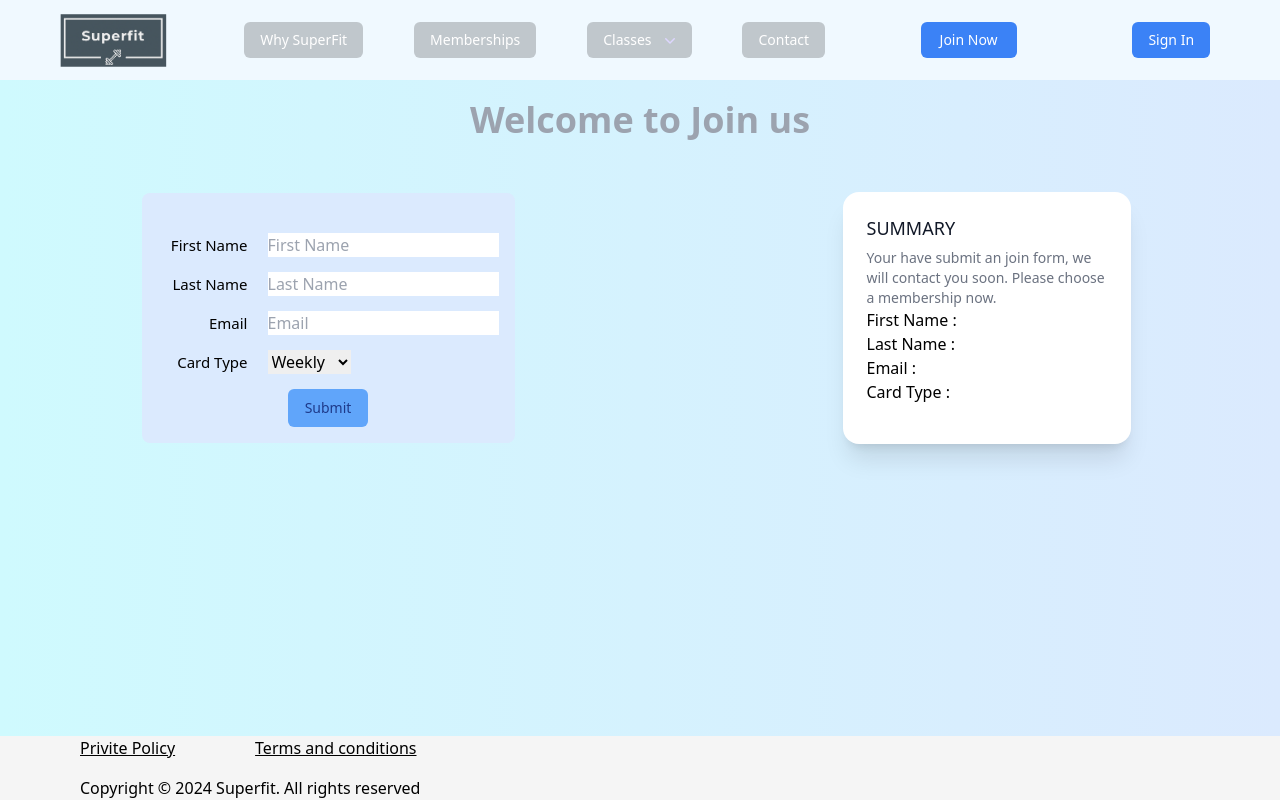
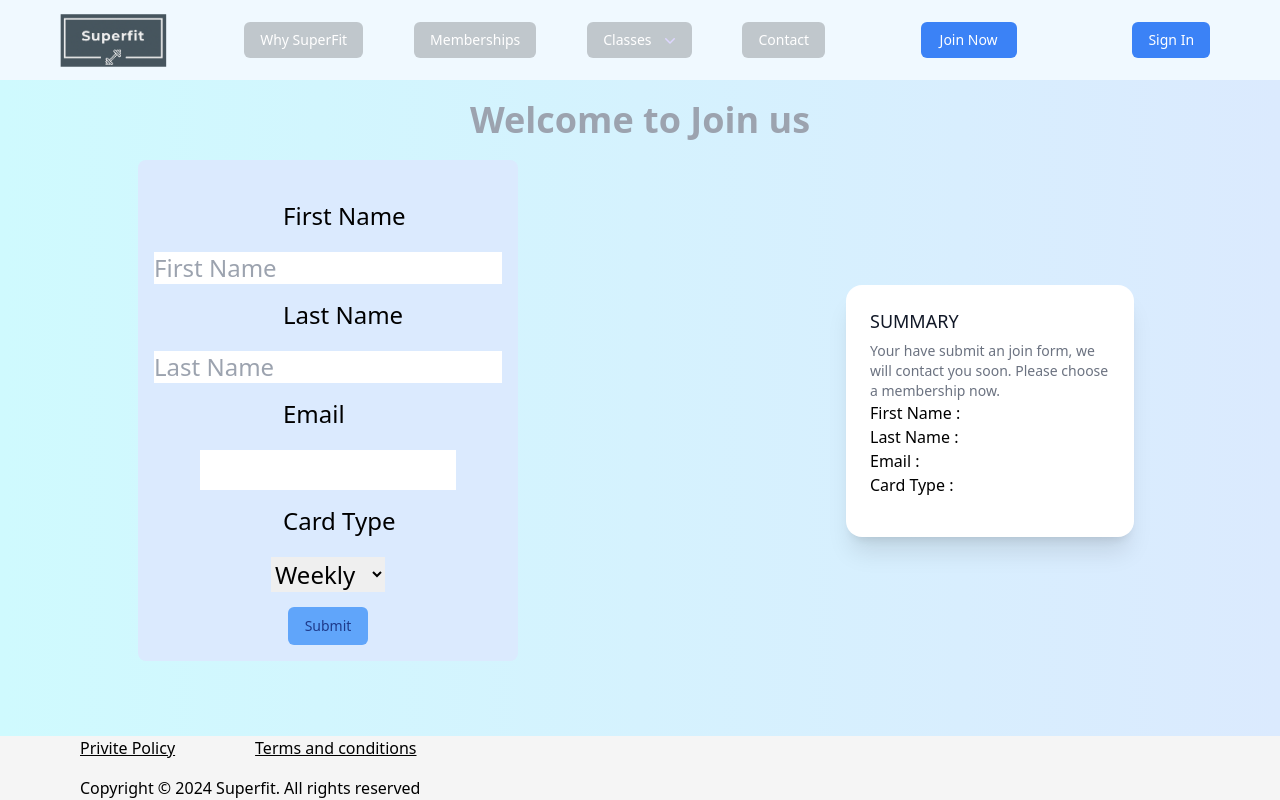
Before and after one commit to silviaxieyy/gareactfinalproject, a Next.js app: page /join-now in a window 1280 px wide. Built offline with nearby package versions, Linux system fonts and the light colour scheme; no server answers.

Commit message:
set up OAuth email on Join-now and book class page, send to EMailJS

```diff
--- a/components/Btn.js
+++ b/components/Btn.js
@@ -15,7 +15,7 @@ export default function Btn({session}) {
           >
             Sign Out
           </button>
-          <div className="px-2 " >
+          <div className="px-2 w-24 " >
             <img
             src={session.user.image}
             alt="User Image"
--- a/components/TimetableTab.js
+++ b/components/TimetableTab.js
@@ -1,11 +1,14 @@
-import React, { useState, useRef } from 'react';
+import React, { useRef } from 'react';
 import DatePicker from 'react-datepicker';
 import 'react-datepicker/dist/react-datepicker.css';
 import { useForm } from 'react-hook-form'
 import emailjs from '@emailjs/browser';
+import { useSession} from "next-auth/react"
 
 const TimetableTab = () => {
   const currentDate = new Date();
+  const { data: session } = useSession()
+
 
   const {
     register,
@@ -23,7 +26,12 @@ const TimetableTab = () => {
   }
 
 
-  const onSubmit = (e) => {
+  const onSubmit = (data) => {
+    data.email = session.user.email;
+    data.name = session.user.name;
+    console.log(data.email)
+    console.log(data.name)
+    console.log(classForm.current)
 
     emailjs.sendForm('service_1sf9wj1', 'template_s267ry5', classForm.current, 'Rl-c-JtkBhUn5hgG_')
     .then((result) => {
@@ -41,9 +49,12 @@ const TimetableTab = () => {
         ref={classForm}
         onSubmit={handleSubmit(onSubmit)}
       >
-        <div className='mt-4'>
-          <label className='mr-6'>Class:</label>
-          <select {...register('class', {required: true})}>
+        <div className='flex flex-col mt-4'>
+          <label className='flex mr-6 my-4 text-xl'>Class:</label>
+          <select
+            {...register('class', {required: true})}
+            className='w-64 min-h-10 text-xl'
+          >
             <option value="" className='text-center'>-- Select a Class --</option>
             <option value="Yoga" className='text-center'>Yoga</option>
             <option value="Pilates" className='text-center'>Pilates</option>
@@ -51,9 +62,12 @@ const TimetableTab = () => {
             <option value="Bike" className='text-center'>Bike</option>
           </select>
         </div>
-        <div className='mt-4'>
-          <label className='mr-6'>Teacher:</label>
-          <select {...register('teacher', {required: true})}>
+        <div className='flex flex-col mt-4'>
+          <label className='flex mr-6 my-4 text-xl'>Teacher:</label>
+          <select
+            {...register('teacher', {required: true})}
+            className='w-64 min-h-10 text-xl'
+          >
             <option value="">- Select a Teacher -</option>
             <option value="Alice" className='text-center'>Alice</option>
             <option value="Judy" className='text-center'>Judy</option>
@@ -61,11 +75,11 @@ const TimetableTab = () => {
             <option value="Michael" className='text-center'>Michael</option>
           </select>
         </div>
-        <div className='mt-4'>
-          <label className="text-violet11 w-[90px] text-right text-[15px] mr-6">Date:</label>
+        <div className='flex flex-col mt-2'>
+          <label className="flex mr-6 my-4 text-xl">Date:</label>
           <DatePicker
             selected={watch('date')}
-            className='text-center'
+            className='w-64 min-h-10 text-xl text-center'
             {...register('date', { required: true })}
             onChange={handleDateChange}
             minDate={currentDate}
@@ -73,18 +87,50 @@ const TimetableTab = () => {
             required
           />
         </div>
-        <div className='mt-4'>
-          <label>Time:</label>
+        <div className='flex flex-col'>
+          <label className='flex mr-6 my-4 text-xl'>Time:</label>
           <input
             type="time"
-            className='ml-5 text-center'
+            className='w-64 min-h-10 text-xl text-center'
             {...register('time', {required: true})}
           />
         </div>
-        <div className='flex justify-between mt-4'>
+        <div className='flex flex-col mt-2'>
+          <label className='flex mr-6 my-4 text-xl'>Email:</label>
+          {session ?
+            <input
+              type='email'
+              className='w-64 min-h-10 text-xl text-center'
+              defaultValue={session.user.email}
+              {...register('email', {required: true})}
+            />
+            : <input
+                type='email'
+                className='w-64 min-h-10 text-xl text-center'
+                {...register('email', {required: true})}
+              />
+          }
+        </div>
+        <div className='flex flex-col mt-2'>
+          <label className='flex mr-6 my-4 text-xl'>User Name:</label>
+          {session ?
+            <input
+              type='text'
+              className='w-64 min-h-10 text-xl text-center'
+              defaultValue={session.user.name}
+              {...register('name', {required: true})}
+            />
+            : <input
+                type='text'
+                className='w-64 min-h-10 text-xl text-center'
+                {...register('name', {required: true})}
+              />
+          }
+        </div>
+        <div className='flex justify-between mt-6'>
           <div></div>
           <button type="submit"
-            className="border border-solid rounded-xl w-24 bg-sky-100"
+            className="border border-solid rounded-xl w-24 min-h-10 bg-sky-400"
           >
             Submit
           </button>
--- a/package.json
+++ b/package.json
@@ -15,6 +15,7 @@
     "@hookform/resolvers": "^3.3.4",
     "date-fns": "^3.0.2-rc.1",
     "next": "14.1.4",
+    "next-auth": "^4.24.7",
     "react": "^18",
     "react-datepicker": "^6.6.0",
     "react-dom": "^18",
--- a/pages/classes/timetable/index.js
+++ b/pages/classes/timetable/index.js
@@ -13,23 +13,23 @@ const Timetable = () => {
               <img
                 src="https://cdn.pixabay.com/photo/2017/01/20/11/44/yoga-1994667_1280.jpg"
                 alt="YOGA class"
-                className="bg-cover w-1/4 mt-4 px-5"
+                className="bg-cover w-1/5 mt-4 px-5"
               />
 
               <img
                 src="https://cdn.pixabay.com/photo/2017/01/03/07/52/weights-1948813_1280.jpg"
                 alt="Pilates"
-                className="bg-cover w-1/4 mt-4 px-5"
+                className="bg-cover w-1/5 mt-4 px-5"
               />
               <img
                 src="https://cdn.pixabay.com/photo/2018/04/04/16/45/kettlebell-3290303_960_720.jpg"
                 alt="HIIT"
-                className="bg-cover w-1/4 mt-4 px-5"
+                className="bg-cover w-1/5 mt-4 px-5"
               />
               <img
                 src="https://cdn.pixabay.com/photo/2016/05/14/03/24/girl-in-the-gym-1391368_1280.jpg"
                 alt="CYCLING"
-                className="bg-cover w-1/4 mt-4 px-5"
+                className="bg-cover w-1/5 mt-4 px-5"
               />
             </div>
           </div>
--- a/pages/join-now/index.js
+++ b/pages/join-now/index.js
@@ -3,6 +3,7 @@ import { useForm, watch } from 'react-hook-form';
 import DashboardLayout from '../../components/Layout';
 import Comfirm from '../../components/Comfirm';
 import emailjs from '@emailjs/browser';
+import { useSession } from "next-auth/react"
 
 const JoinNowForm = () => {
   const {
@@ -13,6 +14,8 @@ const JoinNowForm = () => {
   } = useForm();
 
   const form = useRef();
+  const { data: session } = useSession()
+
 
   const [isComfirmOpen, setIsComfirmOpen] = useState(false)
   const [formData, setFormData] = useState([])
@@ -21,6 +24,7 @@ const JoinNowForm = () => {
   useEffect(() => emailjs.init("Rl-c-JtkBhUn5hgG_"), []);
 
   const onSubmit = (data, event) => {
+
     setFormData(data);
     setIsComfirmOpen(true);
 
@@ -39,14 +43,14 @@ const JoinNowForm = () => {
       <DashboardLayout>
         <h1 className='font-russo-one text-center mt-5 text-4xl font-bold text-gray-400'>Welcome to Join us</h1>
         <div className='flex flex-row justify-center items-center mt-5'>
-          <div className='flex flex-col p-4 mx-40 rounded-lg bg-blue-100'>
+          <div className='flex flex-col p-4 text-2xl  mx-40 rounded-lg bg-blue-100'>
             <form
               ref={form}
               onSubmit={handleSubmit(onSubmit)}
               className='mt-6 w-full'
             >
-              <fieldset className="mb-[15px] flex items-center gap-5">
-                <label className="text-violet11 w-[90px] text-right text-[15px]" htmlFor="first-name">
+              <fieldset className="mb-[15px] flex flex-col items-center gap-5">
+                <label className="text-violet11 w-[90px] text-left whitespace-nowrap text-2xl" htmlFor="first-name">
                   First Name
                 </label>
                 <input
@@ -56,8 +60,8 @@ const JoinNowForm = () => {
 
                 />
               </fieldset>
-              <fieldset className="mb-[15px] flex items-center gap-5">
-                <label className="text-violet11 w-[90px] text-right text-[15px]" htmlFor="last-name">
+              <fieldset className="mb-[15px] flex flex-col items-center gap-5">
+                <label className="text-violet11 w-[90px] text-left whitespace-nowrap text-2xl" htmlFor="last-name">
                     Last Name
                 </label>
                 <input type="text"
@@ -65,15 +69,23 @@ const JoinNowForm = () => {
                   id="last-name"
                   {...register("last_name", {required: true, max: 20, min: 2})} />
               </fieldset>
-              <fieldset className="mb-[15px] flex items-center gap-5">
-                <label className="text-violet11 w-[90px] text-right text-[15px]" htmlFor="email">
+              <fieldset className="mb-[15px] flex flex-col items-center gap-5">
+                <label className="text-violet11 w-[90px] text-left whitespace-nowrap text-2xl" htmlFor="email">
                     Email
                 </label>
-                <input
-                  type="email"
-                  id='email'
-                  placeholder="Email" {...register("email", {required: true})}
-                />
+                {session ?
+                  <input
+                    type='email'
+                    className='w-64 min-h-10 text-xl text-center'
+                    defaultValue={session.user.email}
+                    {...register('name', {required: true})}
+                  />
+                  : <input
+                      type='email'
+                      className='w-64 min-h-10 text-xl text-center'
+                      {...register('email', {required: true})}
+                    />
+                }
               </fieldset>
 
 {/*               <fieldset className="mb-[15px] flex items-center gap-5">
@@ -93,8 +105,8 @@ const JoinNowForm = () => {
                 />
               </fieldset> */}
 
-              <fieldset className="mb-[15px] flex items-center gap-5">
-                <label className="text-violet11 w-[90px] text-right text-[15px]" htmlFor="card-type">
+              <fieldset className="mb-[15px] flex flex-col items-center gap-5">
+                <label className="text-violet11 w-[90px] text-left whitespace-nowrap text-2xl" htmlFor="card-type">
                     Card Type
                 </label>
                 <select id="card-type" {...register("card_type", { required: true })}>
@@ -115,7 +127,7 @@ const JoinNowForm = () => {
               </div>
             </form>
           </div>
-          <div className='flex flex-col mx-40 flex-shrink-0'>
+          <div className='hidden md:flex flex-col mx-40 flex-shrink-0'>
             <div className="flex flex-col w-72 h-full max-w-md px-1 py-8 mx-2 sm:px-0">
                 <div className="w-full max-w-md transform mx-auto
                   overflow-hidden rounded-2xl bg-white p-6 text-left align-middle
```
Also changed, not shown: 1 other file (tests, documents, lock files or other folders).
